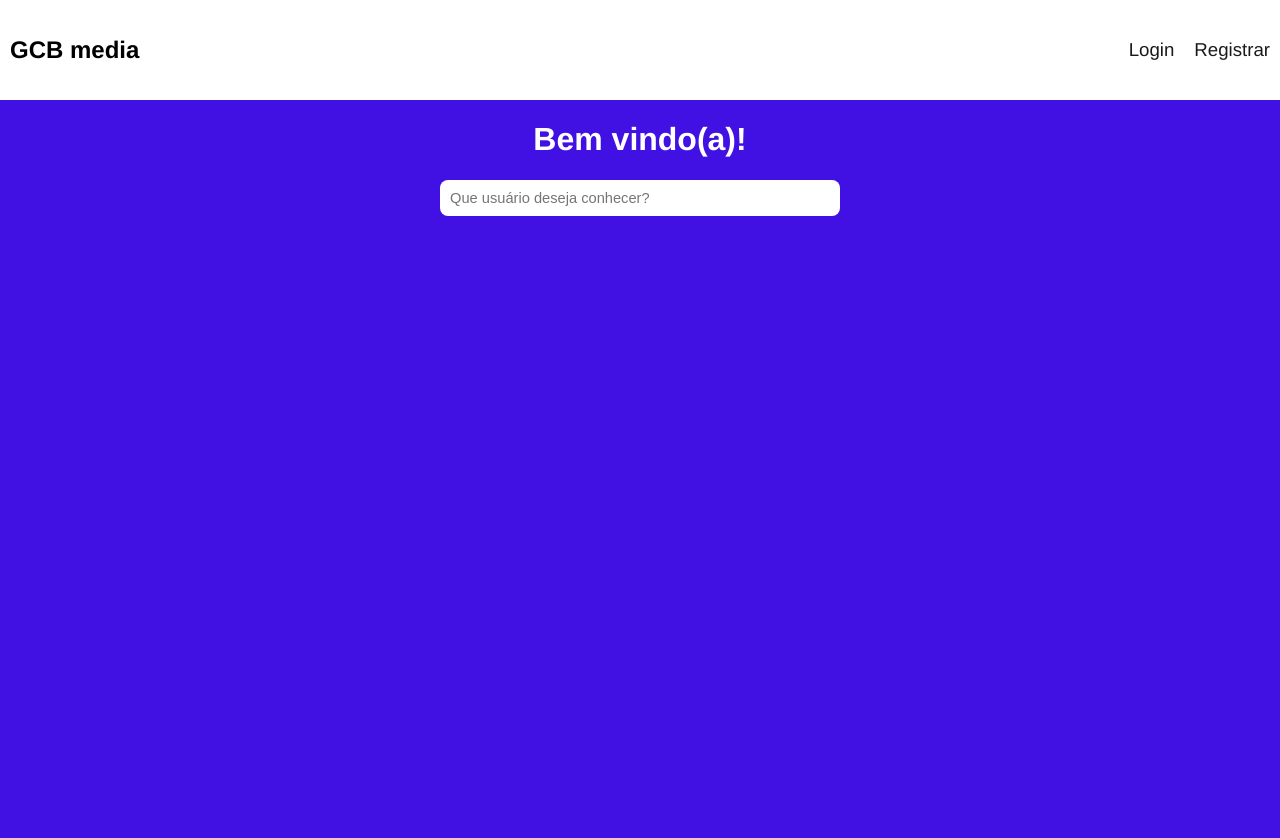
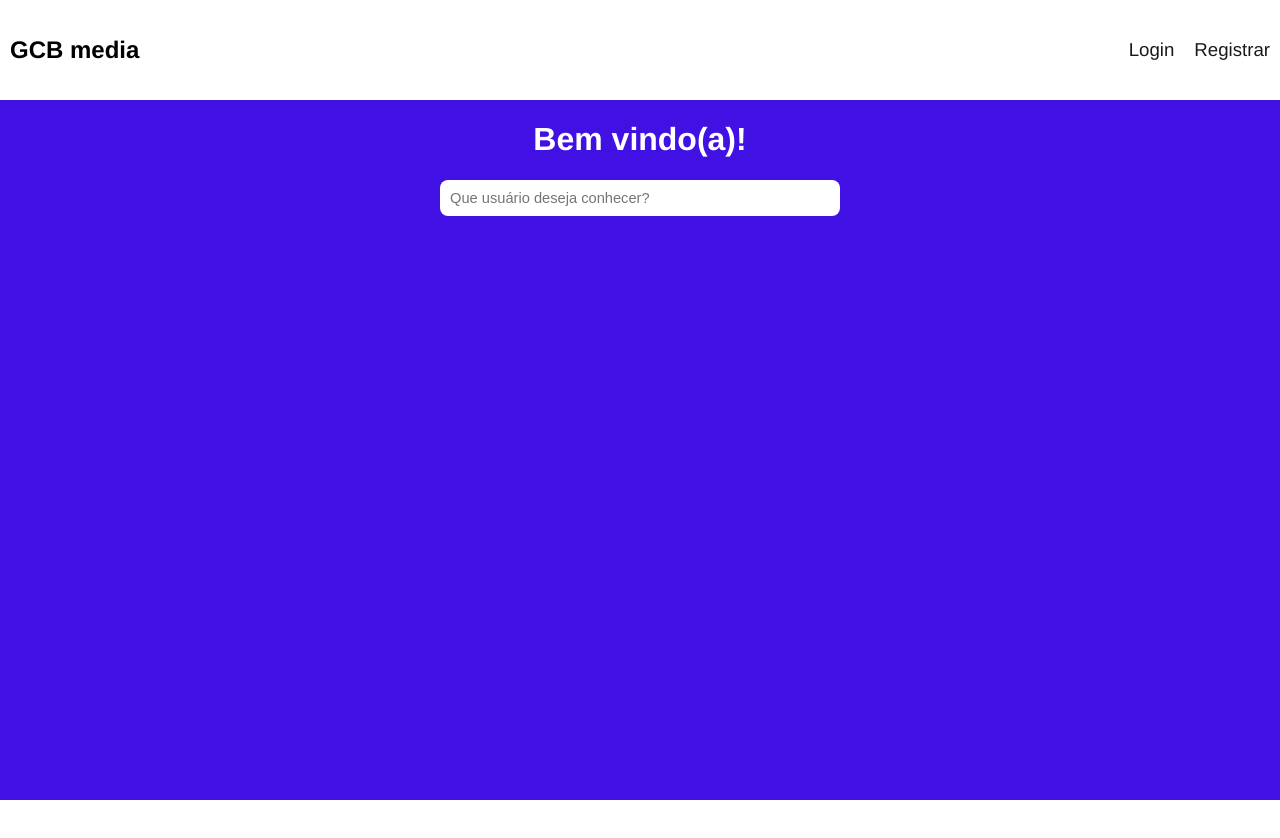
Before and after one commit to GabrielBrandao13/GCB-media, a Next.js app: page / in a window 1280 px wide. Shown: the top 838 px of the page. After the commit the page ends 800 px from the top, so only its background shows below. Built offline with nearby package versions, Linux system fonts and the light colour scheme.

Commit message:
Ajustado para que o header junto com o conteúdo da página ocupem a tela toda

```diff
--- a/pages/Posts.tsx
+++ b/pages/Posts.tsx
@@ -38,7 +38,6 @@ function Posts({ className }: PostsProps) {
 }
 
 export default styled(Posts)`
-    min-height: 100vh;
     background: red;
     color:white;
 
--- a/pages/_app.tsx
+++ b/pages/_app.tsx
@@ -1,16 +1,30 @@
+import styled from 'styled-components'
+
+import type { AppProps } from 'next/app'
 import '../styles/globals.css'
-import type { AppProps } from 'next/app'
 
 import { AuthContextProvider } from '../src/contexts/AuthContext';
 
 import { Header } from '../src/components/Header'
 
+const AppContainer = styled.div`
+  display:flex;
+  flex-flow: column nowrap;
+  min-height: 100vh;
+
+  > main {
+    flex:1;
+  }
+`
+
 function MyApp({ Component, pageProps }: AppProps) {
   return (
     <>
       <AuthContextProvider>
-        <Header />
-        <Component {...pageProps} />
+        <AppContainer>
+          <Header />
+          <Component {...pageProps} />
+        </AppContainer>
 
       </AuthContextProvider>
 
--- a/pages/home.tsx
+++ b/pages/home.tsx
@@ -44,7 +44,6 @@ function Home({ className }: HomeProps) {
 
 const StyledHome = styled(Home)`
     background-color: #1029e3;
-    min-height: 90vh;
     color:white;
     display:flex;
     flex-flow: column nowrap;
--- a/pages/index.tsx
+++ b/pages/index.tsx
@@ -13,7 +13,7 @@ export default function Home() {
   let userName = '';
   const { user } = useContext(AuthContext)
   if (!!user) {
-    userName = useContext(AuthContext).user.name;
+    userName = user.name;
   }
   const router = useRouter();
 
@@ -29,7 +29,6 @@ export default function Home() {
         <title>GCB media - início</title>
       </Head>
       <StyledHome>
-        <main>
         <h1>Bem vindo(a)!{userName && ` ${userName}`}</h1>
         <form onSubmit={handleSearchUser}>
           <input
@@ -39,19 +38,16 @@ export default function Home() {
             placeholder="Que usuário deseja conhecer?"
           />
         </form>
-        </main>
       </StyledHome>
 
     </>
   )
 }
 
-const StyledHome = styled.div`
-  height: 100vh;
+const StyledHome = styled.main`
   background: #4110e3;
   color:white;
 
-  main{
   display:flex;
   flex-flow: column nowrap;
   align-items:center;
@@ -72,5 +68,4 @@ const StyledHome = styled.div`
       font-size: 11pt;
     }
   }
-  }
 `
--- a/pages/users/[user].tsx
+++ b/pages/users/[user].tsx
@@ -38,7 +38,6 @@ function UserPage({ userData, className }: UserPageProps) {
 
 const StyledUserPage = styled(UserPage)`
     background-color: #1029e3;
-    height: 100vh;
     color:white;
     display:flex;
     flex-flow: column nowrap;
```
Lines whose indentation alone changed are shown as unchanged.
